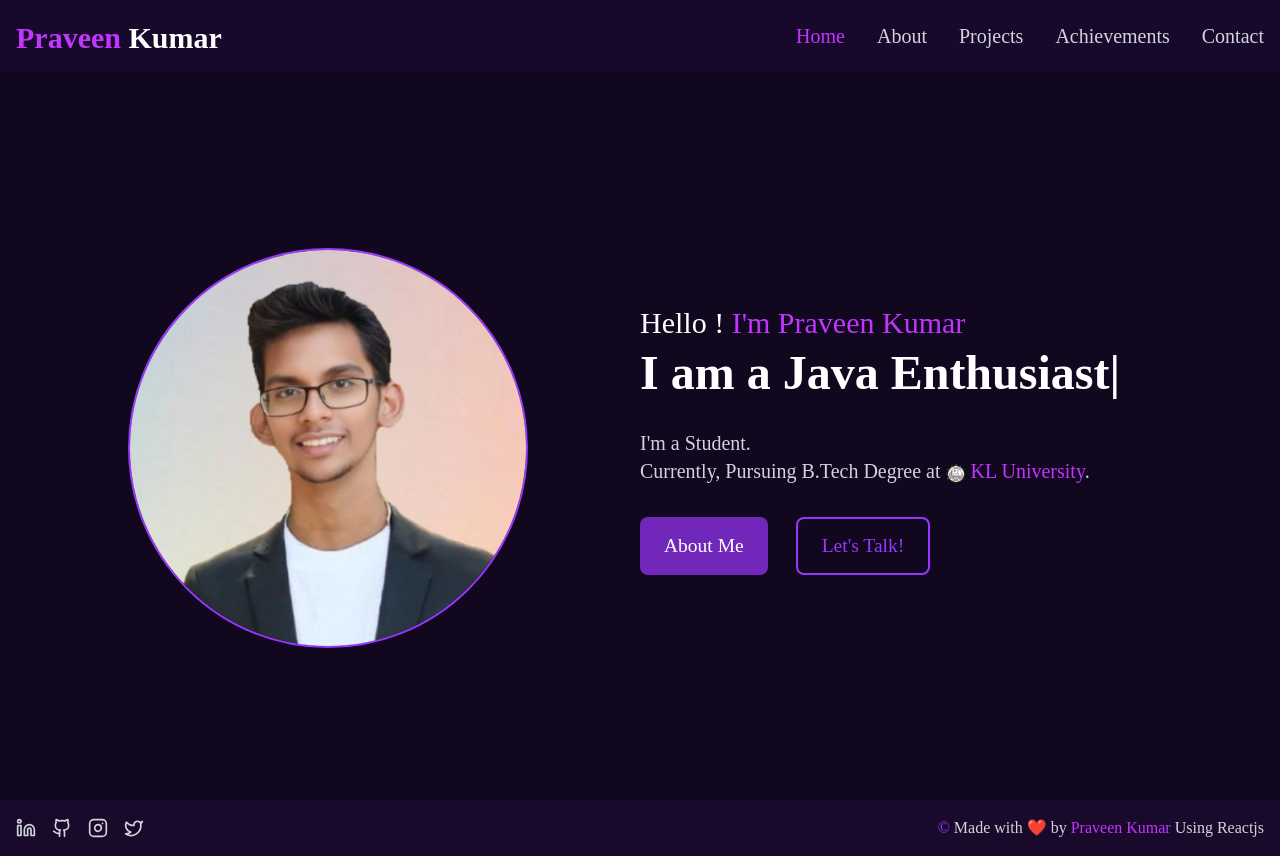
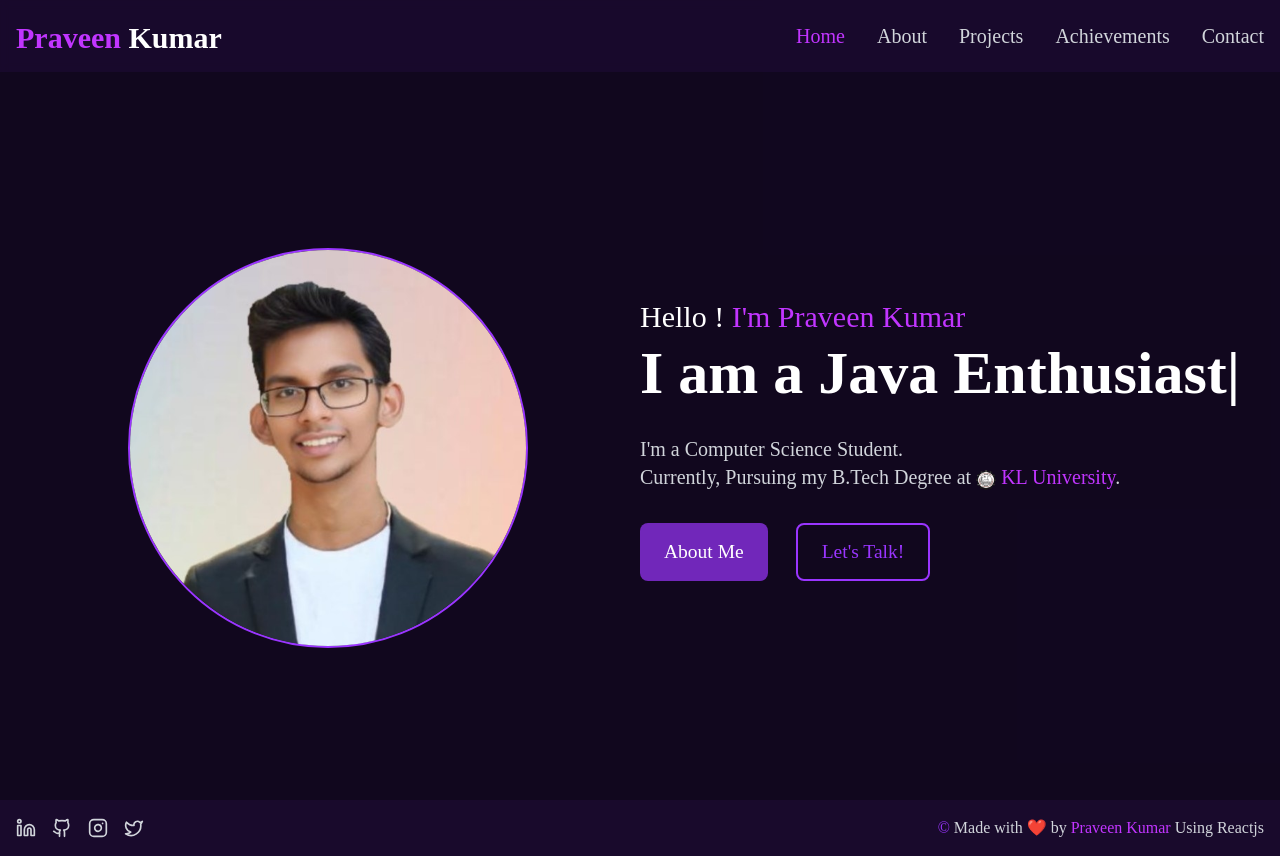
Before and after one commit to avpkn25/PORTFOLIO, a React (Vite) app: page / in a window 1280 px wide. Built offline with nearby package versions, Linux system fonts and the light colour scheme; a web font is replaced by a local one.

Commit message:
updated small changes

```diff
--- a/src/App.jsx
+++ b/src/App.jsx
@@ -7,8 +7,19 @@ import About from "./pages/About";
 import Projects from "./pages/Projects";
 import Achievements from "./pages/Achievements";
 import Contact from "./pages/Contact";
+import { useEffect } from "react";
 
 function App() {
+
+  useEffect(() => {
+    const disableRightClick = (event) => event.preventDefault();
+    document.addEventListener("contextmenu", disableRightClick);
+
+    return () => {
+      document.removeEventListener("contextmenu", disableRightClick);
+    };
+  }, []);
+
   return (
     <Router>
       <div className="min-h-screen bg-[#11081e]/100 text-white">
--- a/src/index.css
+++ b/src/index.css
@@ -5,4 +5,5 @@
 body {
   font-family: podkova;
   font-size: 1.22rem;
+  user-select: none;
 }
--- a/src/pages/About.jsx
+++ b/src/pages/About.jsx
@@ -135,6 +135,9 @@ const About = () => {
                   whileHover={{ scale: 1.05 }}
                   whileTap={{ scale: 0.95 }}
                   className="bg-[#7127ba] text-white px-6 py-3 rounded-lg hover:bg-[#2e1452] transition-colors"
+                  onClick={() =>
+                    window.open("https://drive.google.com/file/d/1L8bkQLqvSjC-vi77wD8dcnruSl0JC6Tl/view?usp=sharing", "_blank")
+                  }
                 >
                   Resume
                 </motion.button>
@@ -170,7 +173,7 @@ const About = () => {
               <motion.div
                 key={index}
                 whileHover={{ scale: 1.02 }}
-                className="bg-[#190b2c] p-6 rounded-lg"
+                className="bg-[#190b2c] p-6 rounded-lg border-2 border-[#7127ba]"
               >
                 <div className="flex items-center mb-4">
                   <img
--- a/src/pages/Home.jsx
+++ b/src/pages/Home.jsx
@@ -36,7 +36,7 @@ const Home = () => {
             transition={{ delay: 0.2 }}
           >
             <h2 className="text-2xl md:text-3xl text-white mb-2">Hello ! <span className="text-[#c135ff]" >I'm Praveen Kumar </span></h2>
-            <h1 className="text-4xl md:text-5xl font-bold mb-4">
+            <h1 className="text-4xl md:text-6xl font-bold mb-4">
               {/* I AM <span className="text-[#c135ff]">PRAVEEN KUMAR</span> */}
               {" "}
                 I am a
@@ -45,8 +45,6 @@ const Home = () => {
                     " Full Stack Developer",
                     2000,
                     " Java Enthusiast",
-                    2000,
-                    " Computer Science Student",
                     2000,
                     " Data Science Enthusiast",
                     2000,
@@ -60,9 +58,9 @@ const Home = () => {
             </h1>
             <div className="text-xl md:text-2xl text-gray-300 mt-8 mb-8">
               <h3 className="text-base md:text-xl">
-                I'm a Student.
+                I'm a Computer Science Student.
               </h3>
-              <h4 className="text-base md:text-xl">Currently, Pursuing B.Tech Degree at <img className=" inline-flex w-5 h-5" src="education/klu-nobg.png" /> <span className="text-[#c135ff]" >KL University</span>.</h4>
+              <h4 className="text-base md:text-xl">Currently, Pursuing my B.Tech Degree at <img className=" inline-flex w-5 h-5" src="education/klu-nobg.png" /> <span className="text-[#c135ff]" >KL University</span>.</h4>
             </div>
             <div className="flex space-x-4 justify-center lg:gap-3 md:justify-start">
               <motion.button
```
Also changed, not shown: public/images/cur.png (added), public/images/cursor.png (added).
